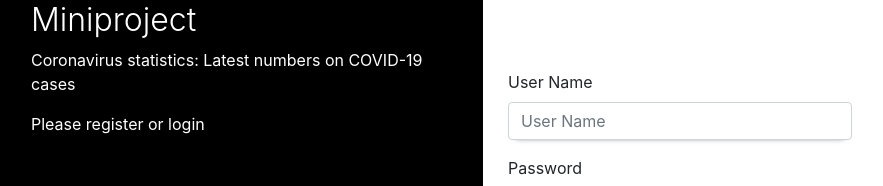
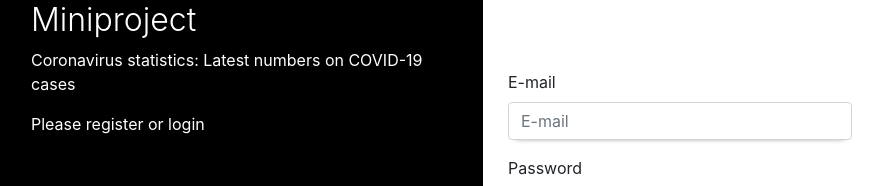
Before and after one commit to milkpanth/minipjcovid19, a React (Create React App) app: page /login in a window 1280 px wide. Shown: the part 205-391 px from the top of the page, without its empty margins (29-912 px from the left). Built offline with nearby package versions, Linux system fonts and the light colour scheme; no server answers.

Commit message:
edit login

```diff
--- a/src/components/LoginPage.js
+++ b/src/components/LoginPage.js
@@ -48,12 +48,12 @@ function LoginPage() {
                     <div className='login-form'>
                         <form>
                             <div className='form-group'>
-                                <label>User Name</label>
+                                <label>E-mail</label>
                                 <input
                                     type='text'
                                     onChange={e => setEmail(e.target.value)}
                                     className='form-control'
-                                    placeholder='User Name'
+                                    placeholder='E-mail'
                                 ></input>
                             </div>
 
```
